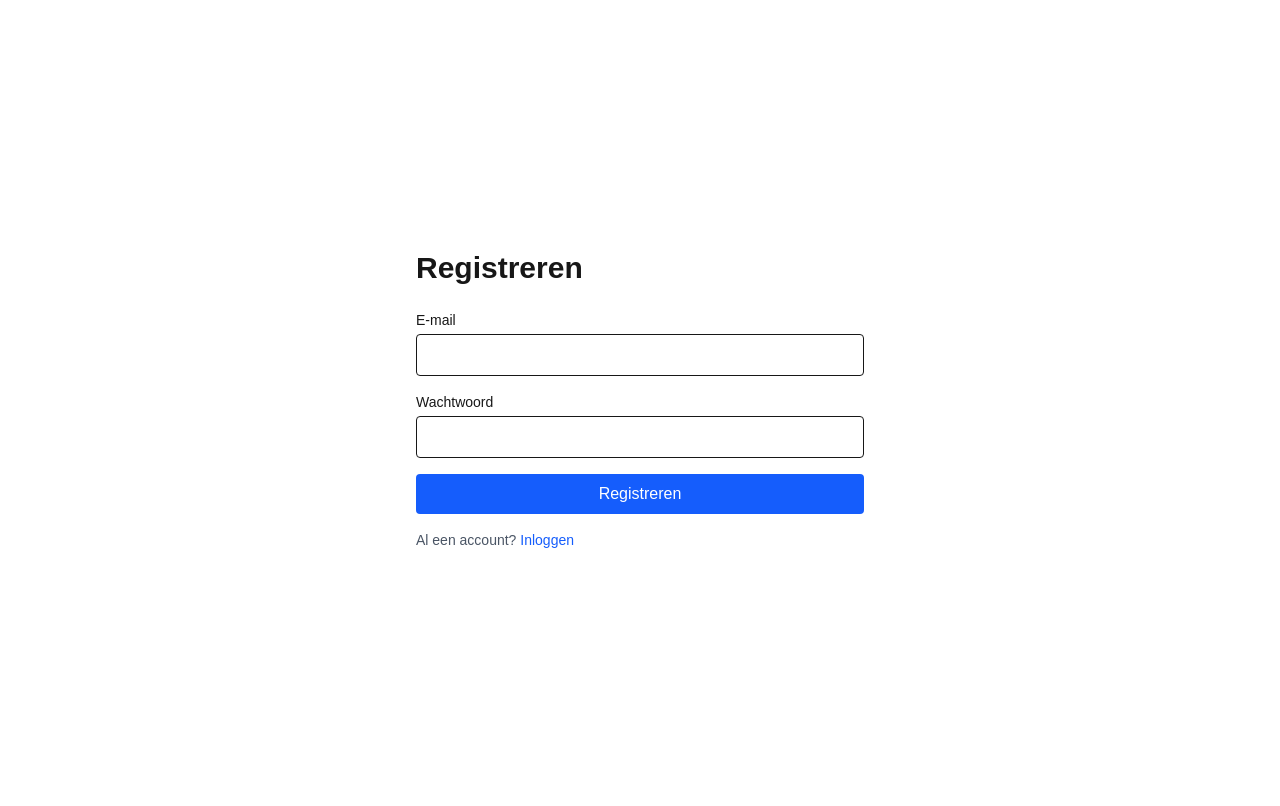
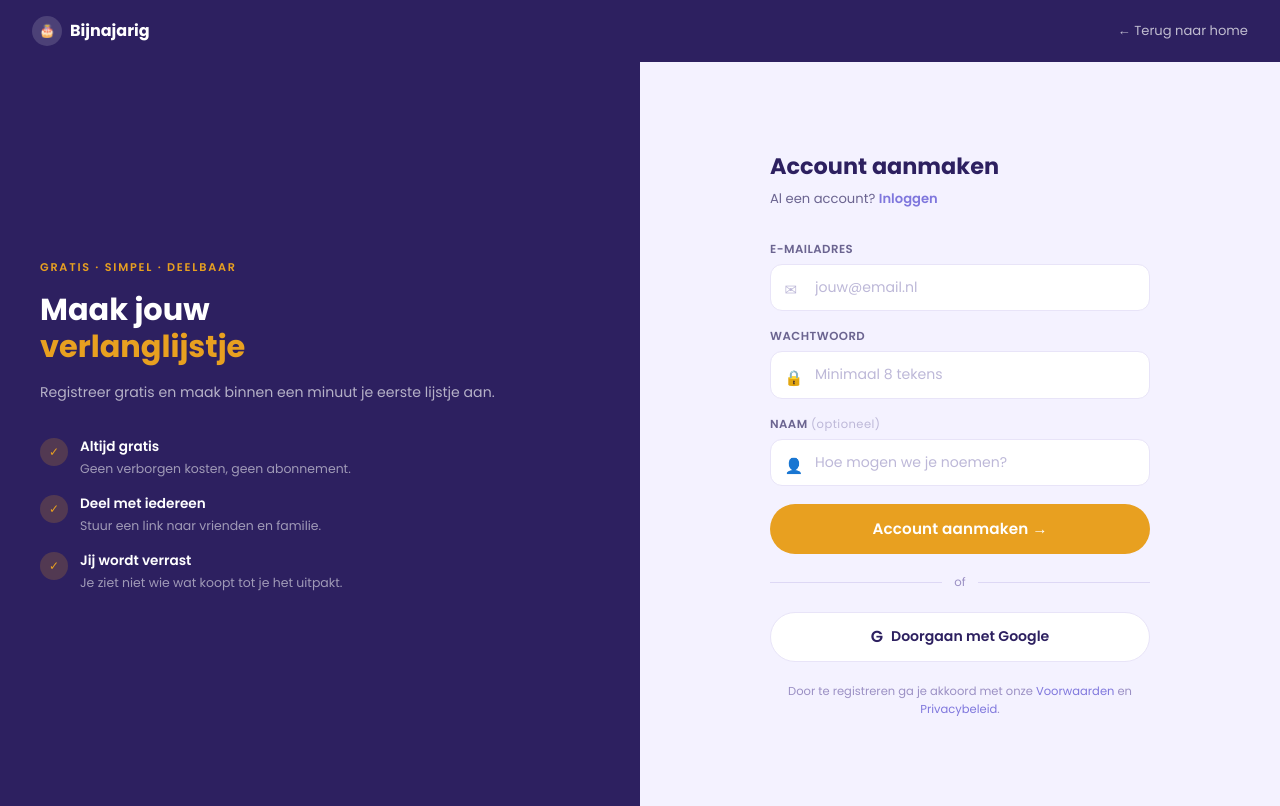
Before and after one commit to freshmonksnl/mijn-forum, a Next.js app: page /registreren in a window 1280 px wide. Built offline with nearby package versions, Linux system fonts and the light colour scheme; no server answers.

Commit message:
nieuwe registratie pagina

```diff
--- a/app/registreren/page.js
+++ b/app/registreren/page.js
@@ -8,18 +8,23 @@ import Link from 'next/link'
 export default function Registreren() {
   const [email, setEmail] = useState('')
   const [wachtwoord, setWachtwoord] = useState('')
+  const [naam, setNaam] = useState('')
   const [fout, setFout] = useState(null)
+  const [laden, setLaden] = useState(false)
   const router = useRouter()
   const supabase = createClient()
 
   async function handleRegistreren(e) {
     e.preventDefault()
     setFout(null)
+    setLaden(true)
 
     const { error } = await supabase.auth.signUp({
       email,
       password: wachtwoord,
     })
+
+    setLaden(false)
 
     if (error) {
       setFout(error.message)
@@ -29,50 +34,185 @@ export default function Registreren() {
   }
 
   return (
-    <main className="flex min-h-screen flex-col items-center justify-center p-8">
-      <div className="w-full max-w-md">
-        <h1 className="text-3xl font-bold mb-6">Registreren</h1>
+    <>
+      <style>{`
+        @import url('https://fonts.googleapis.com/css2?family=Poppins:wght@400;500;600;700&display=swap');
+        * { box-sizing: border-box; margin: 0; padding: 0; }
+        body { font-family: 'Poppins', system-ui, sans-serif; background: #F4F2FF; }
 
-        <form onSubmit={handleRegistreren} className="flex flex-col gap-4">
+        .bj-nav-back { font-size: 0.82rem; color: rgba(255,255,255,0.7); text-decoration: none; display: flex; align-items: center; gap: 6px; transition: color 0.15s; }
+        .bj-nav-back:hover { color: #fff; }
+
+        .bj-field input {
+          width: 100%;
+          background: #fff;
+          border: 1.5px solid #E8E4F8;
+          border-radius: 12px;
+          padding: 0.75rem 1rem 0.75rem 2.75rem;
+          font-size: 0.88rem;
+          font-family: 'Poppins', system-ui, sans-serif;
+          color: #2D2060;
+          outline: none;
+          transition: border-color 0.15s, box-shadow 0.15s;
+        }
+        .bj-field input::placeholder { color: #BDB8D8; }
+        .bj-field input:focus { border-color: #7F77DD; box-shadow: 0 0 0 3px rgba(127,119,221,0.12); }
+
+        .bj-btn-submit { width: 100%; background: #E8A020; color: #fff; border: none; padding: 0.85rem; border-radius: 99px; font-size: 0.95rem; font-weight: 600; cursor: pointer; font-family: 'Poppins', system-ui, sans-serif; letter-spacing: 0.01em; transition: background 0.15s; }
+        .bj-btn-submit:hover { background: #d4911c; }
+        .bj-btn-submit:disabled { opacity: 0.7; cursor: not-allowed; }
+
+        .bj-btn-google { width: 100%; background: #fff; color: #2D2060; border: 1.5px solid #E8E4F8; padding: 0.75rem; border-radius: 99px; font-size: 0.88rem; font-weight: 600; cursor: pointer; font-family: 'Poppins', system-ui, sans-serif; display: flex; align-items: center; justify-content: center; gap: 8px; transition: border-color 0.15s; }
+        .bj-btn-google:hover { border-color: #7F77DD; }
+
+        .bj-feature { display: flex; align-items: flex-start; gap: 12px; margin-bottom: 1rem; }
+        .bj-feature-dot { width: 28px; height: 28px; border-radius: 50%; background: rgba(232,160,32,0.2); display: flex; align-items: center; justify-content: center; flex-shrink: 0; margin-top: 1px; }
+      `}</style>
+
+      {/* NAVIGATIE */}
+      <nav style={{
+        display: 'flex', justifyContent: 'space-between', alignItems: 'center',
+        padding: '1rem 2rem', background: '#2D2060',
+        fontFamily: "'Poppins', system-ui, sans-serif"
+      }}>
+        <Link href="/" style={{ display: 'flex', alignItems: 'center', gap: 8, fontSize: '1rem', fontWeight: 700, color: '#fff', textDecoration: 'none' }}>
+          <div style={{ width: 30, height: 30, background: 'rgba(255,255,255,0.15)', borderRadius: 99, display: 'flex', alignItems: 'center', justifyContent: 'center', fontSize: 13 }}>
+            🎂
+          </div>
+          Bijnajarig
+        </Link>
+        <Link href="/" className="bj-nav-back">
+          ← Terug naar home
+        </Link>
+      </nav>
+
+      {/* TWEE KOLOMMEN */}
+      <div style={{ display: 'grid', gridTemplateColumns: '1fr 1fr', minHeight: 'calc(100vh - 56px)', fontFamily: "'Poppins', system-ui, sans-serif" }}>
+
+        {/* LINKERKANT — paars */}
+        <div style={{ background: '#2D2060', padding: '3rem 2.5rem', display: 'flex', flexDirection: 'column', justifyContent: 'center' }}>
+          <p style={{ fontSize: '0.7rem', fontWeight: 600, letterSpacing: '0.16em', textTransform: 'uppercase', color: '#E8A020', marginBottom: '1rem' }}>
+            Gratis · Simpel · Deelbaar
+          </p>
+          <h2 style={{ fontSize: '1.9rem', fontWeight: 700, color: '#fff', lineHeight: 1.2, marginBottom: '1rem' }}>
+            Maak jouw<br />
+            <span style={{ color: '#E8A020' }}>verlanglijstje</span>
+          </h2>
+          <p style={{ fontSize: '0.88rem', color: 'rgba(255,255,255,0.65)', lineHeight: 1.7, marginBottom: '2rem' }}>
+            Registreer gratis en maak binnen een minuut je eerste lijstje aan.
+          </p>
+
+          {[
+            { titel: 'Altijd gratis', desc: 'Geen verborgen kosten, geen abonnement.' },
+            { titel: 'Deel met iedereen', desc: 'Stuur een link naar vrienden en familie.' },
+            { titel: 'Jij wordt verrast', desc: 'Je ziet niet wie wat koopt tot je het uitpakt.' },
+          ].map((item, i) => (
+            <div key={i} className="bj-feature">
+              <div className="bj-feature-dot">
+                <span style={{ fontSize: 12, color: '#E8A020' }}>✓</span>
+              </div>
               <div>
-            <label className="block text-sm font-medium mb-1">E-mail</label>
+                <div style={{ fontSize: '0.85rem', fontWeight: 600, color: '#fff', marginBottom: 2 }}>{item.titel}</div>
+                <div style={{ fontSize: '0.78rem', color: 'rgba(255,255,255,0.55)', lineHeight: 1.5 }}>{item.desc}</div>
+              </div>
+            </div>
+          ))}
+        </div>
+
+        {/* RECHTERKANT — formulier */}
+        <div style={{ background: '#F4F2FF', padding: '3rem 2.5rem', display: 'flex', flexDirection: 'column', justifyContent: 'center' }}>
+          <div style={{ maxWidth: 380, width: '100%', margin: '0 auto' }}>
+
+            <h1 style={{ fontSize: '1.4rem', fontWeight: 700, color: '#2D2060', marginBottom: '0.35rem' }}>
+              Account aanmaken
+            </h1>
+            <p style={{ fontSize: '0.82rem', color: '#6B6490', marginBottom: '2rem' }}>
+              Al een account?{' '}
+              <Link href="/inloggen" style={{ color: '#7F77DD', textDecoration: 'none', fontWeight: 600 }}>Inloggen</Link>
+            </p>
+
+            <form onSubmit={handleRegistreren}>
+
+              {/* E-mail */}
+              <div className="bj-field" style={{ marginBottom: '1.1rem', position: 'relative' }}>
+                <label style={{ display: 'block', fontSize: '0.73rem', fontWeight: 600, color: '#6B6490', marginBottom: '0.35rem', letterSpacing: '0.04em', textTransform: 'uppercase' }}>
+                  E-mailadres
+                </label>
+                <span style={{ position: 'absolute', left: '0.9rem', top: '2.4rem', color: '#BDB8D8', fontSize: 15, pointerEvents: 'none' }}>✉</span>
                 <input
                   type="email"
+                  placeholder="jouw@email.nl"
                   value={email}
                   onChange={(e) => setEmail(e.target.value)}
-              className="w-full border rounded px-3 py-2"
                   required
                 />
               </div>
 
-          <div>
-            <label className="block text-sm font-medium mb-1">Wachtwoord</label>
+              {/* Wachtwoord */}
+              <div className="bj-field" style={{ marginBottom: '1.1rem', position: 'relative' }}>
+                <label style={{ display: 'block', fontSize: '0.73rem', fontWeight: 600, color: '#6B6490', marginBottom: '0.35rem', letterSpacing: '0.04em', textTransform: 'uppercase' }}>
+                  Wachtwoord
+                </label>
+                <span style={{ position: 'absolute', left: '0.9rem', top: '2.4rem', color: '#BDB8D8', fontSize: 15, pointerEvents: 'none' }}>🔒</span>
                 <input
                   type="password"
+                  placeholder="Minimaal 8 tekens"
                   value={wachtwoord}
                   onChange={(e) => setWachtwoord(e.target.value)}
-              className="w-full border rounded px-3 py-2"
                   required
                 />
               </div>
 
-          {fout && <p className="text-red-500 text-sm">{fout}</p>}
+              {/* Naam */}
+              <div className="bj-field" style={{ marginBottom: '1.1rem', position: 'relative' }}>
+                <label style={{ display: 'block', fontSize: '0.73rem', fontWeight: 600, color: '#6B6490', marginBottom: '0.35rem', letterSpacing: '0.04em', textTransform: 'uppercase' }}>
+                  Naam{' '}
+                  <span style={{ fontWeight: 400, textTransform: 'none', fontSize: '0.72rem', color: '#BDB8D8' }}>(optioneel)</span>
+                </label>
+                <span style={{ position: 'absolute', left: '0.9rem', top: '2.4rem', color: '#BDB8D8', fontSize: 15, pointerEvents: 'none' }}>👤</span>
+                <input
+                  type="text"
+                  placeholder="Hoe mogen we je noemen?"
+                  value={naam}
+                  onChange={(e) => setNaam(e.target.value)}
+                />
+              </div>
 
-          <button
-            type="submit"
-            className="bg-blue-600 text-white py-2 rounded hover:bg-blue-700"
-          >
-            Registreren
+              {fout && (
+                <p style={{ fontSize: '0.82rem', color: '#A32D2D', background: '#FCEBEB', border: '1px solid #F09595', borderRadius: 10, padding: '0.6rem 0.9rem', marginBottom: '1rem' }}>
+                  {fout}
+                </p>
+              )}
+
+              <button type="submit" className="bj-btn-submit" disabled={laden}>
+                {laden ? 'Even geduld...' : 'Account aanmaken →'}
               </button>
+
             </form>
 
-        <p className="mt-4 text-sm text-gray-600">
-          Al een account?{' '}
-          <Link href="/inloggen" className="text-blue-600 hover:underline">
-            Inloggen
-          </Link>
+            {/* Divider */}
+            <div style={{ display: 'flex', alignItems: 'center', gap: '0.75rem', margin: '1.25rem 0' }}>
+              <div style={{ flex: 1, height: 1, background: '#DDD8F5' }} />
+              <span style={{ fontSize: '0.73rem', color: '#9B90C4' }}>of</span>
+              <div style={{ flex: 1, height: 1, background: '#DDD8F5' }} />
+            </div>
+
+            <button className="bj-btn-google">
+              <span style={{ fontSize: 16 }}>G</span>
+              Doorgaan met Google
+            </button>
+
+            <p style={{ fontSize: '0.72rem', color: '#9B90C4', textAlign: 'center', marginTop: '1.25rem', lineHeight: 1.6 }}>
+              Door te registreren ga je akkoord met onze{' '}
+              <Link href="#" style={{ color: '#7F77DD', textDecoration: 'none' }}>Voorwaarden</Link>
+              {' '}en{' '}
+              <Link href="#" style={{ color: '#7F77DD', textDecoration: 'none' }}>Privacybeleid</Link>.
             </p>
+
           </div>
-    </main>
+        </div>
+
+      </div>
+    </>
   )
 }
```
Lines whose indentation alone changed are shown as unchanged.
